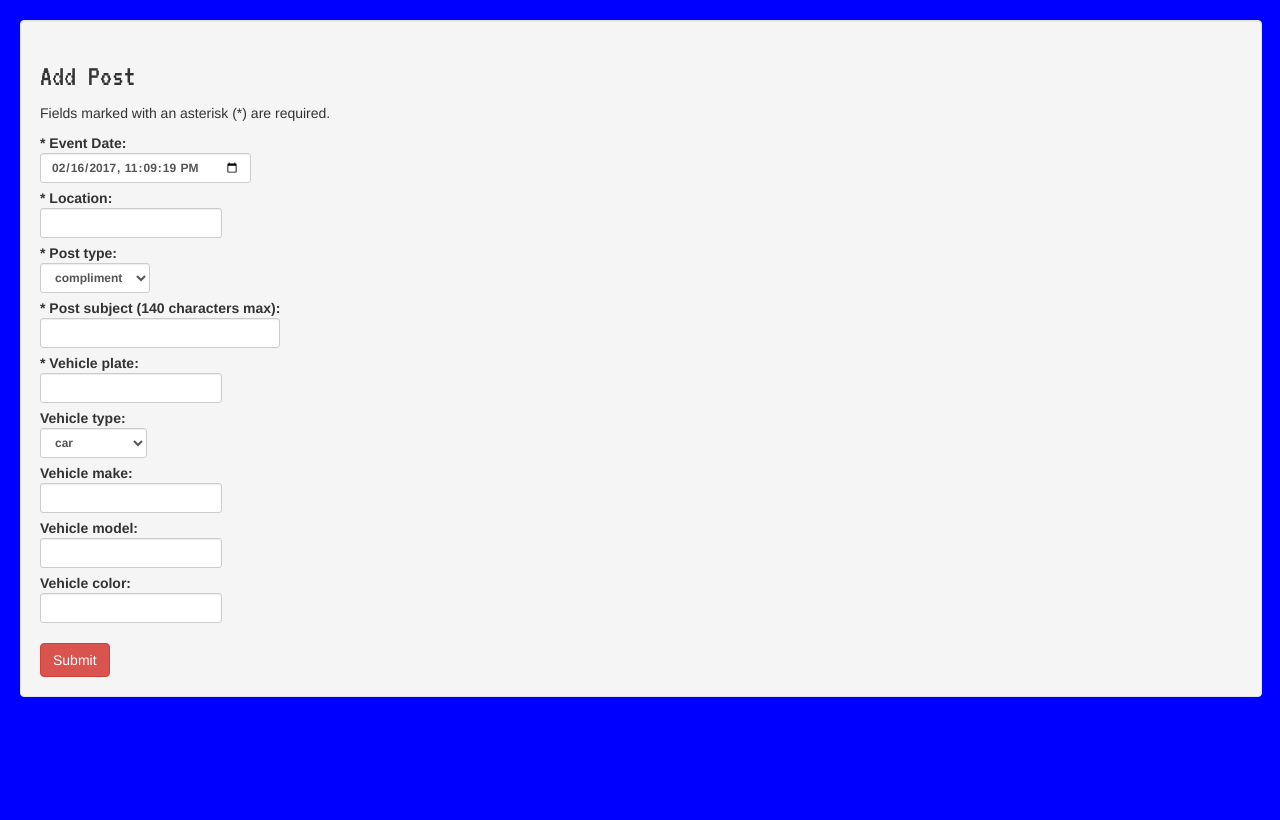
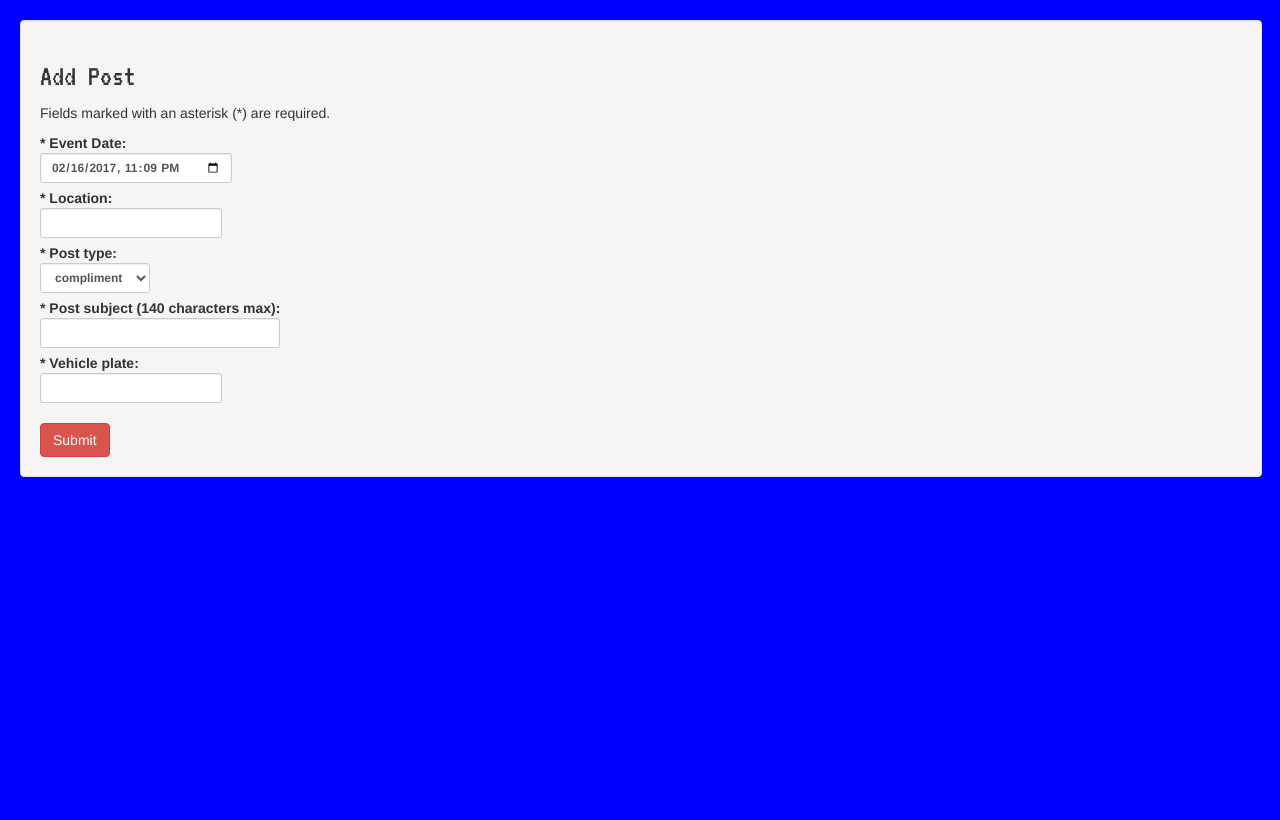
Before and after one commit to llonne/roadrave, a Flask app: page /posts/add in a window 1280 px wide. Shown: the part 52-872 px from the top of the page. Run offline with Flask 2, Linux system fonts and the light colour scheme; the visitor is signed in with stand-in values (Sample User, id 1); some libraries are stand-ins or nearby versions; some web fonts are replaced.

Commit message:
changed posts-list to remomve seconds in date so chrome would submit.

```diff
--- a/server.py
+++ b/server.py
@@ -44,7 +44,7 @@ def register_process():
 
     new_user = User(email=email, password=password, username=username)
 
-    # TODO: check if user already exists and redirect to login.
+    # TODO: check if user already exists and redirect to login or reset pwd, pwd hint, etc.
 
     db.session.add(new_user)
     db.session.commit()
@@ -236,18 +236,20 @@ def post_add():
     subject = request.form["subject"]
     location = request.form["location"]
     vehicle_plate = request.form["vehicle_plate"]
-    vtype = request.form["vtype"]
-    make = request.form["make"]
-    model = request.form["model"]
-    color = request.form["color"]
+    # vtype = request.form["vtype"]
+    # make = request.form["make"]
+    # model = request.form["model"]
+    # color = request.form["color"]
 
     # TODO: iterate through form variables to eliminate blanks
 
+    # TODO: iterate through form variables to verify data formats
     # TODO: check if vehicle exists in DB, present user with choice, allow modification
     # vehicle_check = Vehicle.query.filter_by(vehicle_plate=vehicle_plate).first()
 
     # vehicle must exist in db before post can be added
-    vehicle = Vehicle(vehicle_plate=vehicle_plate, vtype=vtype, make=make, model=model, color=color)
+    # vehicle = Vehicle(vehicle_plate=vehicle_plate, vtype=vtype, make=make, model=model, color=color)
+    vehicle = Vehicle(vehicle_plate=vehicle_plate)
     db.session.add(vehicle)
     db.session.commit()
 
--- a/templates/post_add.html
+++ b/templates/post_add.html
@@ -31,7 +31,7 @@
                   <label>* Vehicle plate:
                     <input type="text" name="vehicle_plate" required='true'
                              class="form-control input-sm">
-                  </label><br>
+                  </label><br><!--
                   <label>Vehicle type:
                     <select  name="vtype" class="form-control input-sm">
                       <option value="car">car</option>
@@ -53,7 +53,7 @@
                   <label>Vehicle color:
                     <input type="text" name="color"
                              class="form-control input-sm">
-                  </label><br>
+                  </label><br> -->
               </div>
               <input type="submit" value="Submit"
                      class="btn btn-danger">
@@ -65,7 +65,7 @@
 <script>
 $(document).ready(function(){
   var now=new Date();
-  $('#event_date').val(new Date(now.getTime()-now.getTimezoneOffset()*60000).toISOString().substring(0,19));
+  $('#event_date').val(new Date(now.getTime()-now.getTimezoneOffset()*60000).toISOString().substring(0,16));
 });
 </script>
 
```
